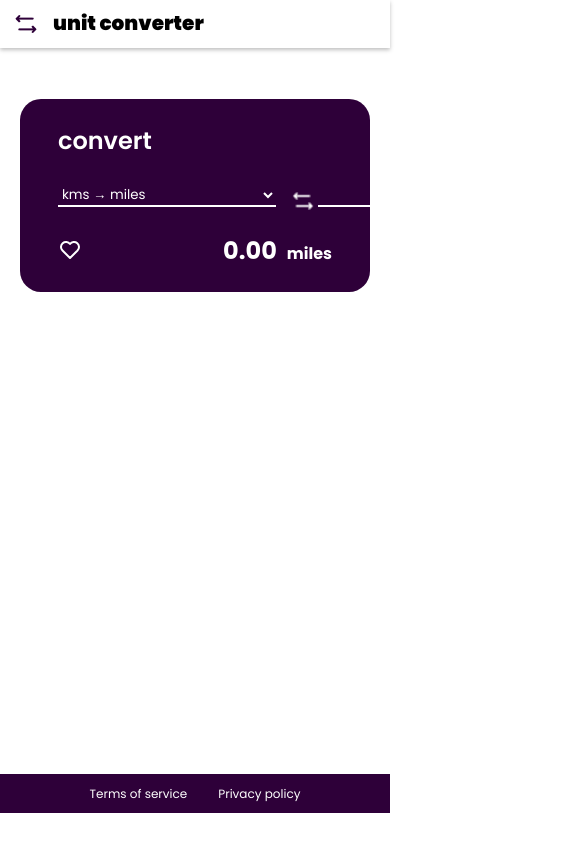
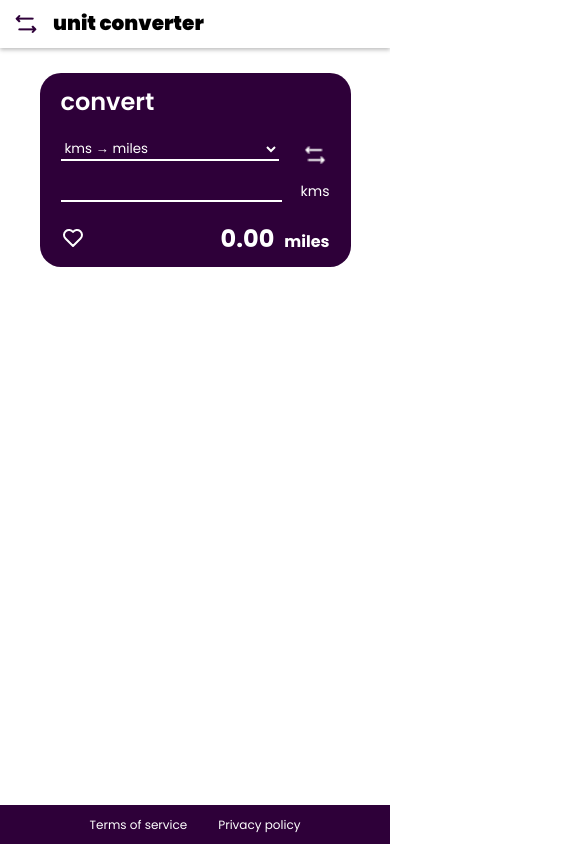
Before and after one commit to AntonioMangado/UnitConverter, a React (Vite) app: page / in a window 390 px wide. Shown: the whole page, 577 px wide, since content can reach past the window. Built offline with nearby package versions, Linux system fonts and the light colour scheme.

Commit message:
HOTFIX/ footer now stick to bottom

```diff
--- a/src/styles/components/_Coverter.scss
+++ b/src/styles/components/_Coverter.scss
@@ -1,4 +1,8 @@
 section#converter-convertions-container {
     padding: 0 20px;
-    min-height: calc(100vh - 20vh);
+    margin: 51px auto 20px;
+    min-height: 100%;
+
+    width: 100%;
+    flex-grow: 1;
 }
--- a/src/styles/components/_CoverterForm.scss
+++ b/src/styles/components/_CoverterForm.scss
@@ -2,7 +2,7 @@ article#converter-container {
     max-width: 717px;
     min-height: 193px;
     border-radius: 21px;
-    margin: 51px auto;
+    margin: 0 auto;
     padding: 24px 38px;
 
     background-color: #2e0039;
@@ -23,3 +23,31 @@ article#converter-container {
         align-items: flex-end;
     }
 }
+
+
+@media screen and (max-width: 655px) {
+
+    section#converter-convertions-container {
+        max-width: 351px;
+        margin: 0 auto;
+
+        article#converter-container {
+            margin: 25px auto;
+            padding: 11px 21px;
+            gap: 19px;
+        }
+    }
+
+    div#unit-and-input {
+        flex-direction: column;
+        gap: 19px;
+
+        div {
+            width: 100%;
+        }
+    }
+
+    section#saved-convertions-container {
+        margin: 20px auto 30px !important;
+    }
+}
--- a/src/styles/views/_App.scss
+++ b/src/styles/views/_App.scss
@@ -6,3 +6,9 @@
     padding: 0;
     box-sizing: border-box;
 }
+
+#root {
+    display: flex;
+    flex-direction: column;
+    min-height: 100vh;
+}
```
